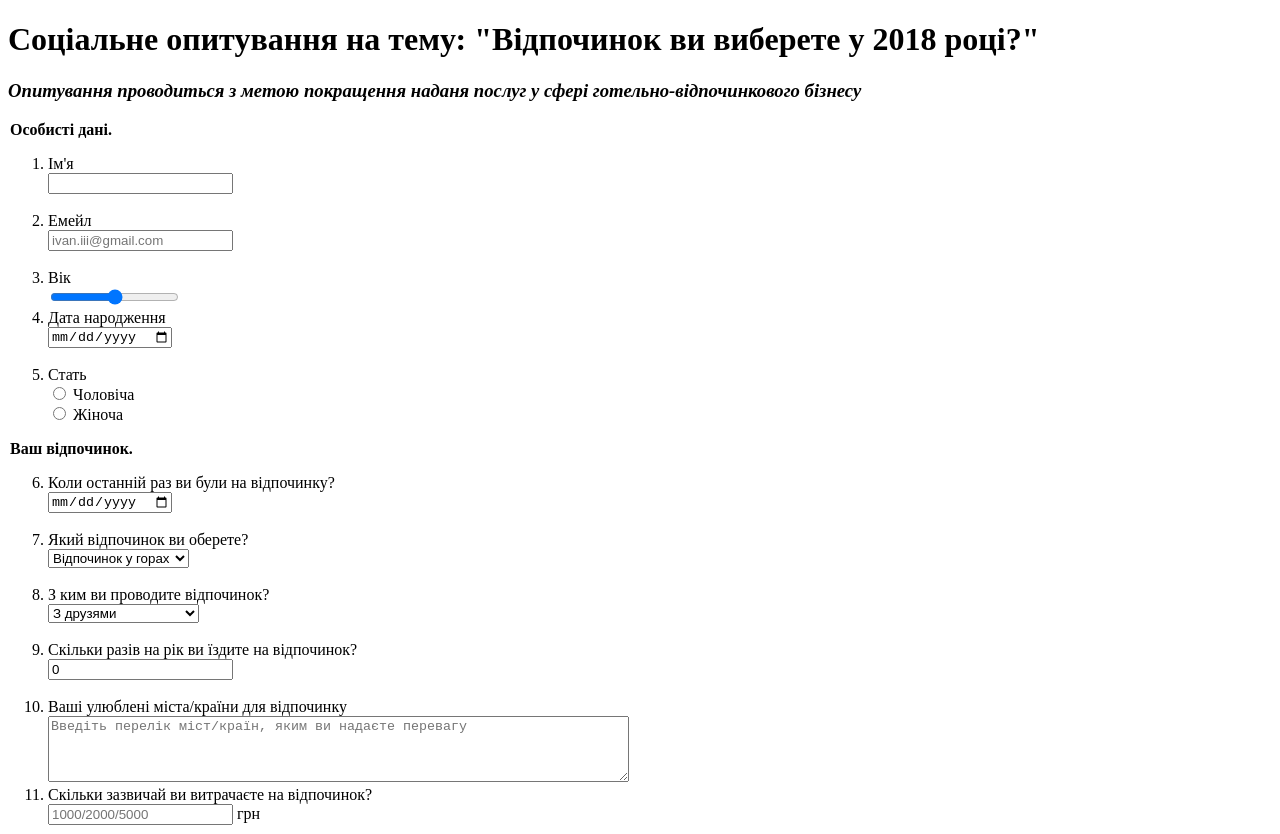
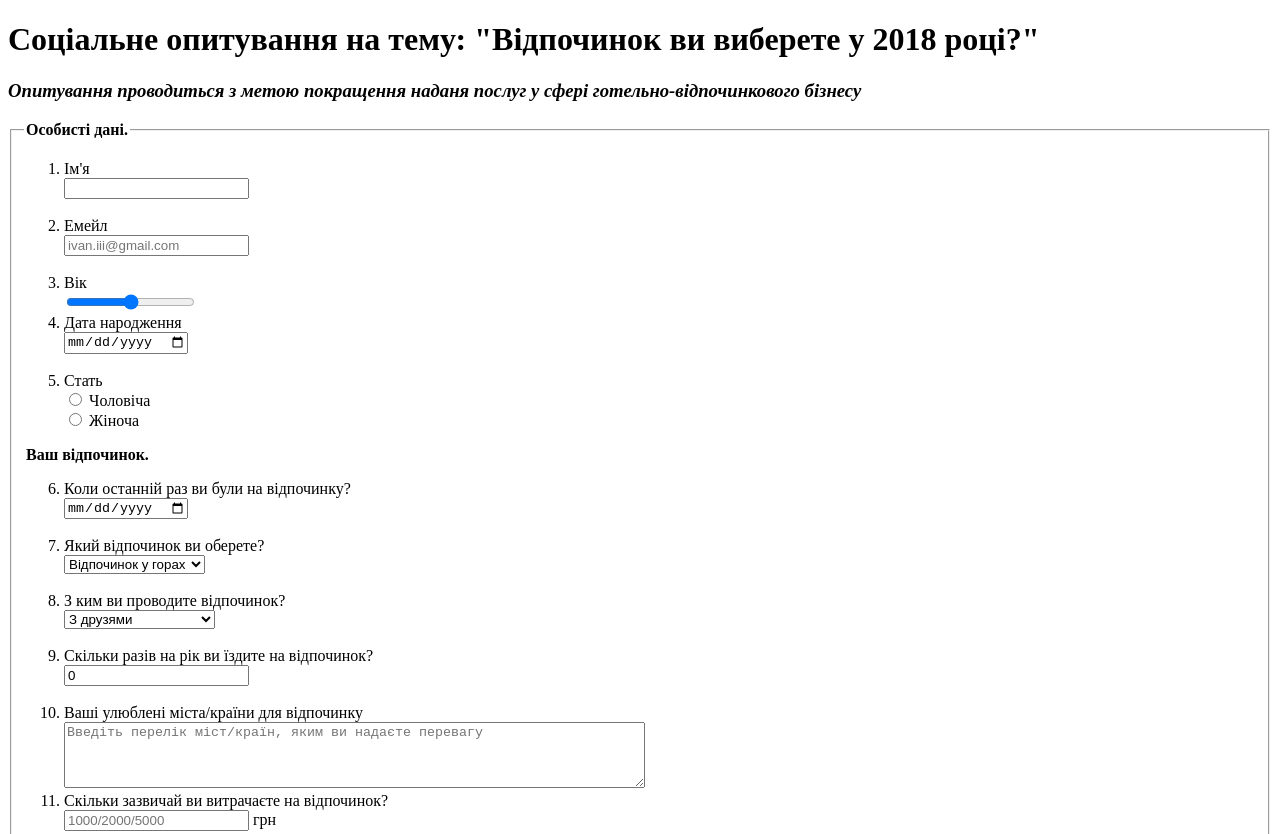
Before and after one commit to yarko9/homework-02, a plain HTML site: page social.html in a window 1280 px wide. Shown: the top 834 px of the page. Drawn offline with Linux system fonts and the light colour scheme.

Commit message:
howework1

```diff
--- a/social.html
+++ b/social.html
@@ -13,7 +13,7 @@
         </header>
         <h3><i>Опитування проводиться з метою покращення наданя послуг у сфері готельно-відпочинкового бізнесу</i></h3>
         <form method="POST" action="https://formspree.io/yaroslavfedyna@gmail.com">
-        <fielset>
+        <fieldset>
             <legend><b>Особисті дані.</b></legend>
             <ol>
                 <li>Ім'я</li>
@@ -78,7 +78,7 @@
               </ol><br>
               <input type="submit">
 
-            </fielset>
+            </fieldset>
         </form>
 
 </body>
```
